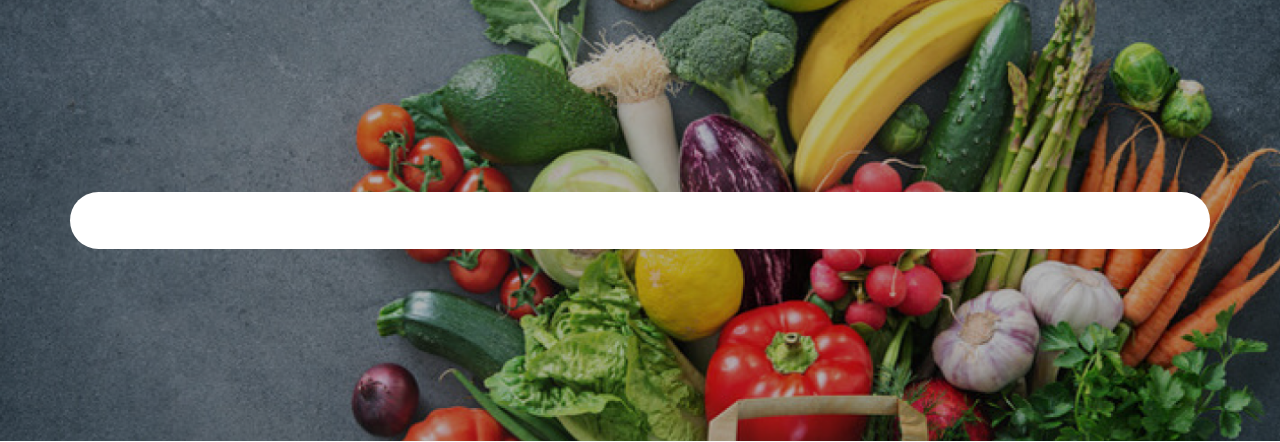
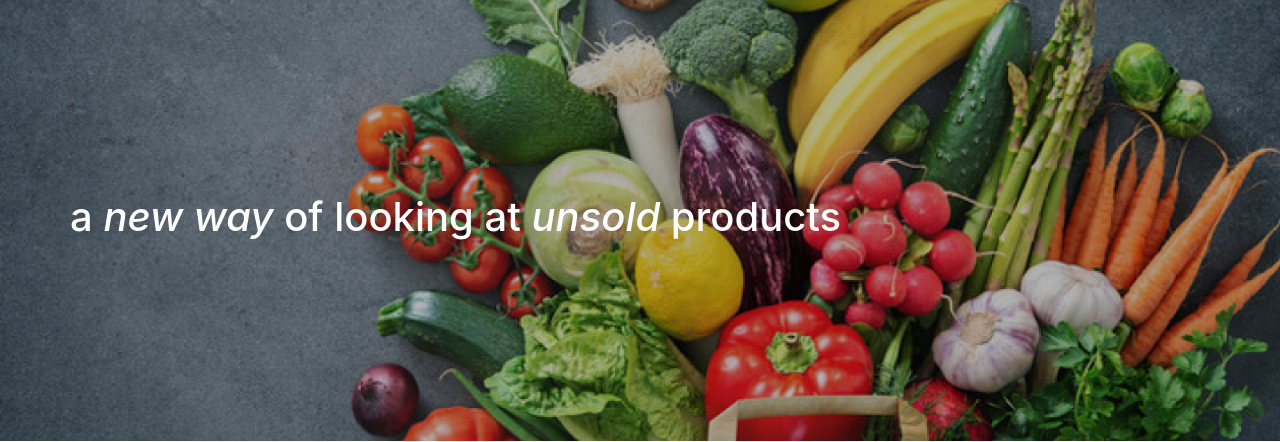
Before and after one commit to francesco-olivero/dropFoodwebsite, a Flask app: page / in a window 1280 px wide. Shown: the part 59-501 px from the top of the page. Run offline with Flask 2, Linux system fonts and the light colour scheme; some libraries are stand-ins or nearby versions.

Commit message:
1st working version

```diff
--- a/static/CSS/style.css
+++ b/static/CSS/style.css
@@ -115,14 +115,6 @@ a:hover {
     text-decoration: underline;
 }
 
-.row{
-    background-color: white;
-    border-radius: 30px;
-}
-
-body{
-    background-color: white;
-}
 
 @media screen and (min-width: 768px) {
     .head-banner{
```
Also changed, not shown: dropFood4.db.
